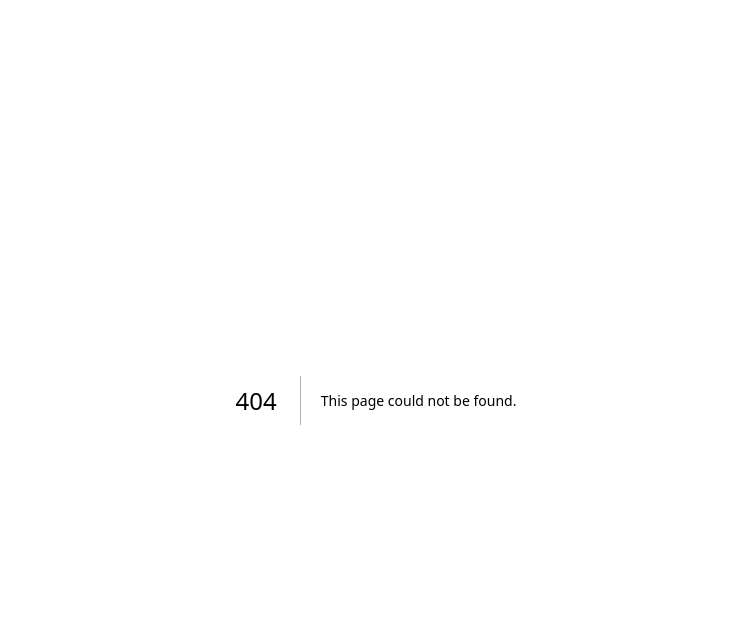
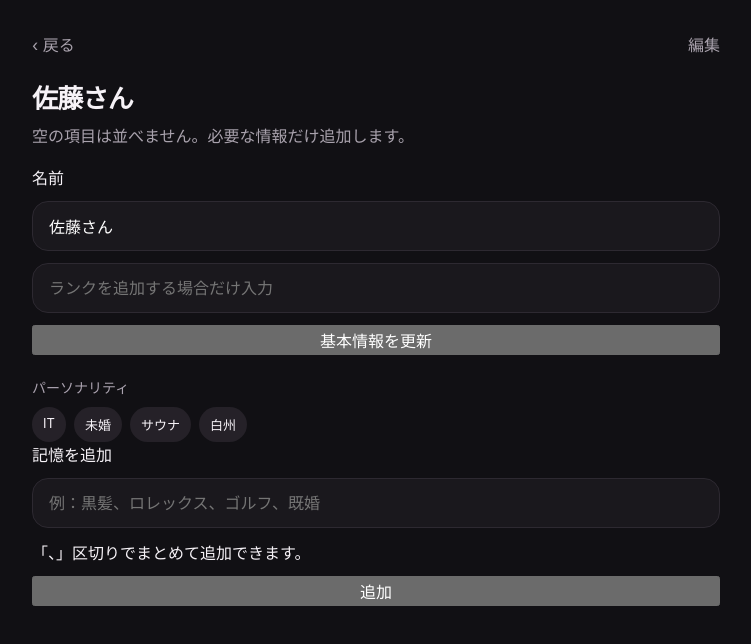
Before and after one commit to karukimori-wq/Velvet, a Next.js app: page /people/person_sato/edit in a window 1280 px wide. Before the commit this address had no page. Shown: the top 644 px of the page, without its empty margins (264-1015 px from the left). Built offline with nearby package versions, Linux system fonts and the light colour scheme.

Commit message:
Add low-friction Person edit page

```diff
--- /dev/null
+++ b/app/people/[personId]/edit/page.tsx
@@ -0,0 +1,46 @@
+import Link from "next/link";
+import { notFound } from "next/navigation";
+import { getPerson } from "@/lib/demo-data";
+import { addKnowledgeAction, updatePersonAction } from "../../actions";
+
+export default async function EditPersonPage({ params }: { params: Promise<{ personId: string }> }) {
+  const { personId } = await params;
+  const person = getPerson(personId);
+  if (!person) notFound();
+
+  return (
+    <main className="shell">
+      <header className="header">
+        <Link className="subtle" href={`/people/${person.id}`}>‹ 戻る</Link>
+        <span className="subtle">編集</span>
+      </header>
+
+      <section className="hero">
+        <h1>{person.name}</h1>
+        <p>空の項目は並べません。必要な情報だけ追加します。</p>
+      </section>
+
+      <form action={updatePersonAction.bind(null, person.id)} className="stack">
+        <label className="fieldLabel" htmlFor="name">名前</label>
+        <input id="name" name="name" className="searchBox" defaultValue={person.name} autoComplete="off" />
+        {person.rank && <label className="fieldLabel" htmlFor="rank">ランク</label>}
+        <input id="rank" name="rank" className="searchBox" defaultValue={person.rank ?? ""} placeholder={person.rank ? undefined : "ランクを追加する場合だけ入力"} autoComplete="off" />
+        <button className="secondaryButton" type="submit">基本情報を更新</button>
+      </form>
+
+      <div className="sectionTitle">パーソナリティ</div>
+      {person.personality.length > 0 && (
+        <div className="chips">
+          {person.personality.map((value) => <span className="chip" key={value}>{value}</span>)}
+        </div>
+      )}
+
+      <form action={addKnowledgeAction.bind(null, person.id)} className="stack compactForm">
+        <label className="fieldLabel" htmlFor="value">記憶を追加</label>
+        <input id="value" name="value" className="searchBox" placeholder="例：黒髪、ロレックス、ゴルフ、既婚" autoComplete="off" />
+        <div className="formHint">「、」区切りでまとめて追加できます。</div>
+        <button className="primaryButton" type="submit">追加</button>
+      </form>
+    </main>
+  );
+}
```
